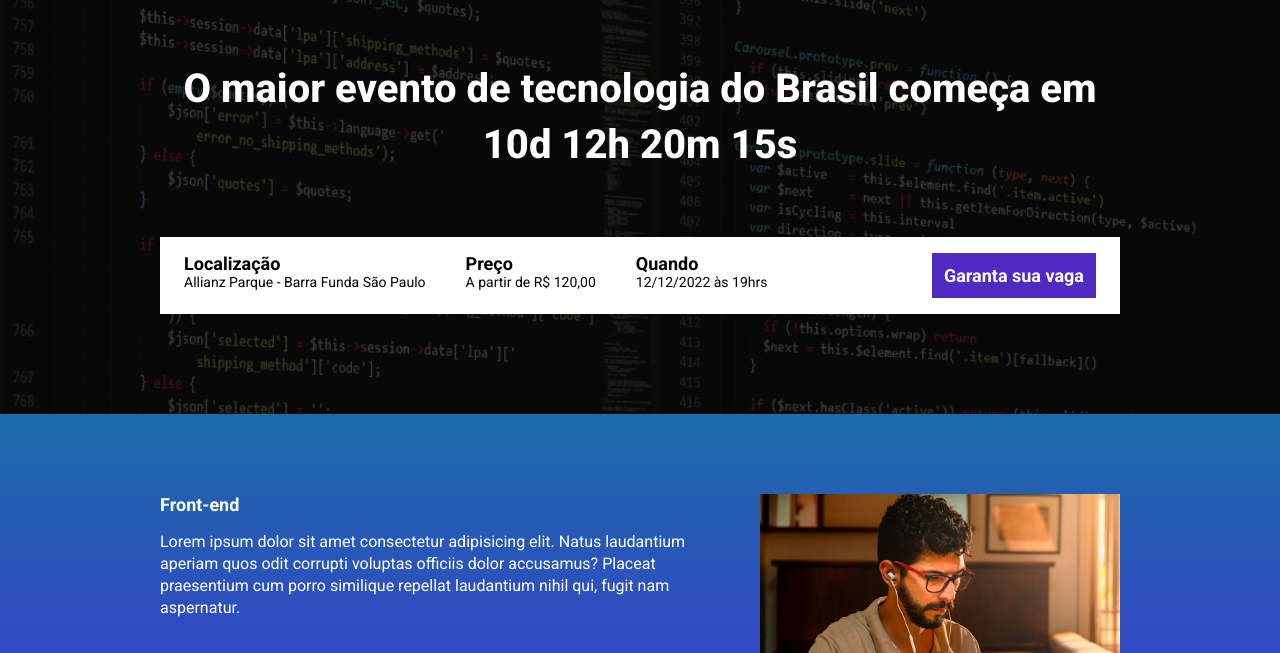
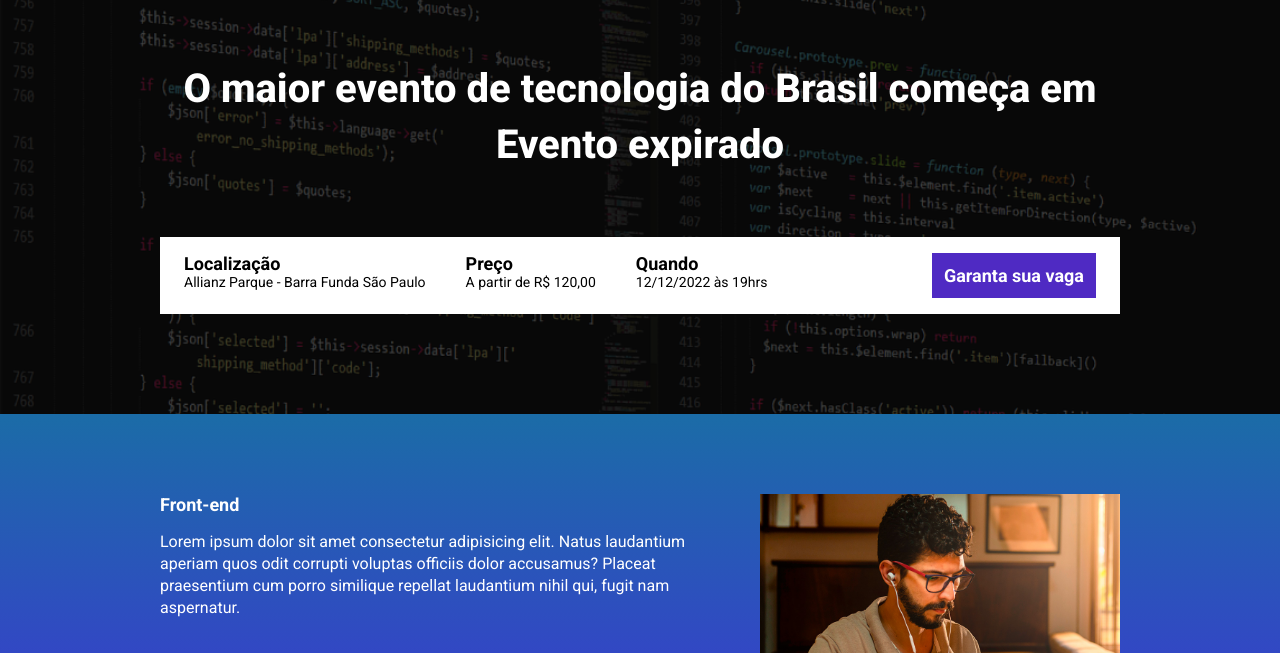
Before and after one commit to Katiadantass/ebac_tech_talks, a website built with Parcel: page src/index.html in a window 1280 px wide. Shown: the part 147-800 px from the top of the page. Built offline with nearby package versions, Linux system fonts and the light colour scheme.

Commit message:
Criando a contagem regressiva

```diff
--- a/package.json
+++ b/package.json
@@ -3,6 +3,7 @@
   "version": "1.0.0",
   "scripts": {
     "dev": "parcel src/index.html src/styles/main.scss src/scripts/main.js",
+    "build": "parcel build src/index.html",
     "test": "echo \"Error: no test specified\" && exit 1"
   },
   "keywords": [],
--- a/src/index.html
+++ b/src/index.html
@@ -17,7 +17,7 @@
         <div class="container">
             <img class="hero__logo" src="./images/ebac_logo.svg" alt="EBAC">
             <p class="hero__text">
-                O maior evento de tecnologia do Brasil começa em 10d 12h 20m 15s
+                O maior evento de tecnologia do Brasil começa em <span id="contador"></span>
             </p>
             <div class="infos-bar">
                 <ul class="infos-bar__infos">
@@ -60,7 +60,7 @@
                     Lorem ipsum dolor sit amet consectetur adipisicing elit. Natus laudantium aperiam quos odit corrupti voluptas officiis dolor accusamus? Placeat praesentium cum porro similique repellat laudantium nihil qui, fugit nam aspernatur.
                 </p>
             </div>
-            <img class="event__image" src="./images/ui-ux.png" alt="Ui-Ux">
+            <img class="event__image" src="./images/ui-ux.png" alt="UI/UX">
         </div>
     </section>
     <section class="event event--data-sciense">
--- a/src/scripts/main.js
+++ b/src/scripts/main.js
@@ -1 +1,27 @@
 AOS.init();
+
+const dataDoEvento = new Date("Dec 12, 2022 19:00:00");
+const timeStampDoEvento = dataDoEvento.getTime();
+
+const contaAsHoras = setInterval(function() {
+    const agora = new Date();
+    const timeStampAtual = agora.getTime();
+
+    const distanciaAteOEvento = timeStampDoEvento - timeStampAtual;
+
+    const diaEmMs = 1000 * 60 * 60 * 24;
+    const horaEmMs = 1000 * 60 * 60;
+    const minutoEmMs = 1000 * 60;
+
+    const diasAteOEvento = Math.floor(distanciaAteOEvento / diaEmMs);
+    const horasAteOEvento = Math.floor((distanciaAteOEvento % diaEmMs) / horaEmMs);
+    const minutosAteOEvento = Math.floor((distanciaAteOEvento % horaEmMs) / minutoEmMs);
+    const segundosAteOEvento = Math.floor((distanciaAteOEvento % minutoEmMs) / 1000);
+
+    document.getElementById('contador').innerHTML = `${diasAteOEvento}d ${horasAteOEvento}h ${minutosAteOEvento}m ${segundosAteOEvento}s`;
+
+    if (distanciaAteOEvento < 0) {
+        clearInterval(contaAsHoras);
+        document.getElementById('contador').innerHTML = 'Evento expirado';
+    }
+}, 1000);
```
